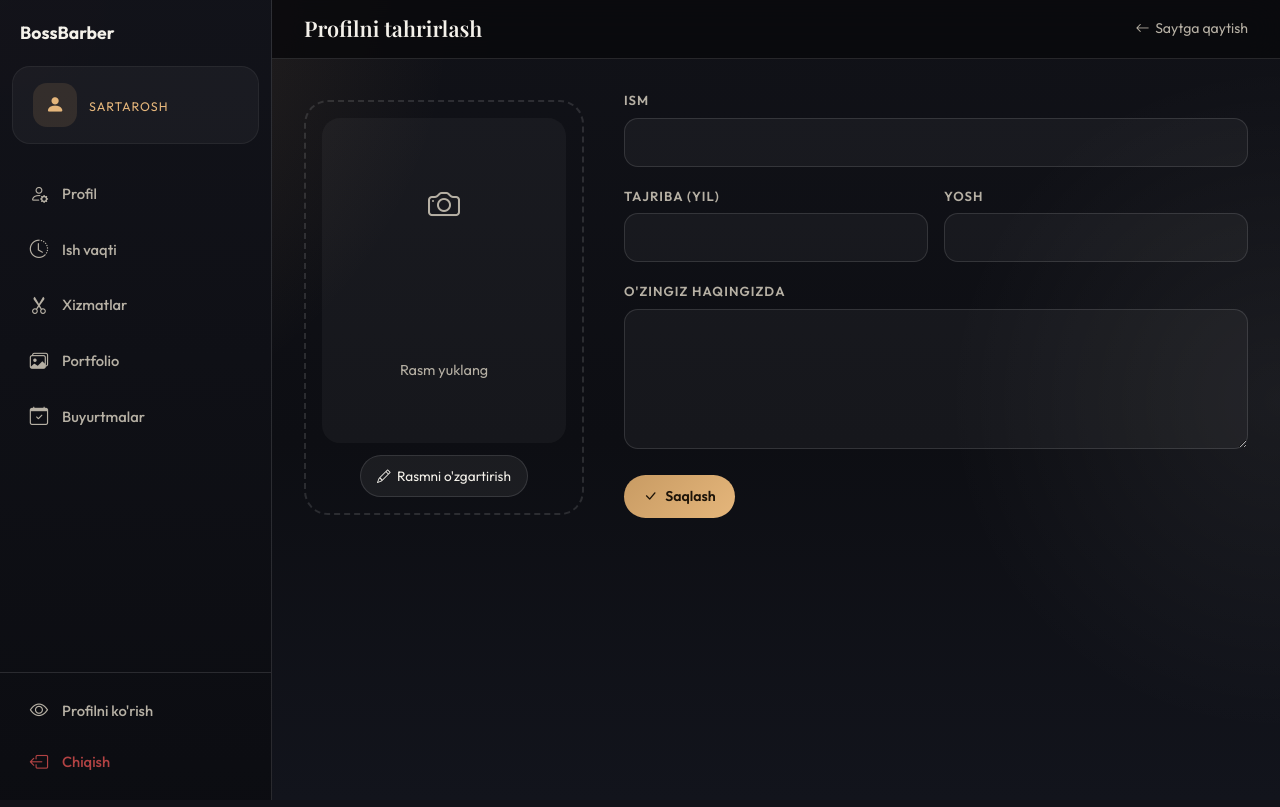
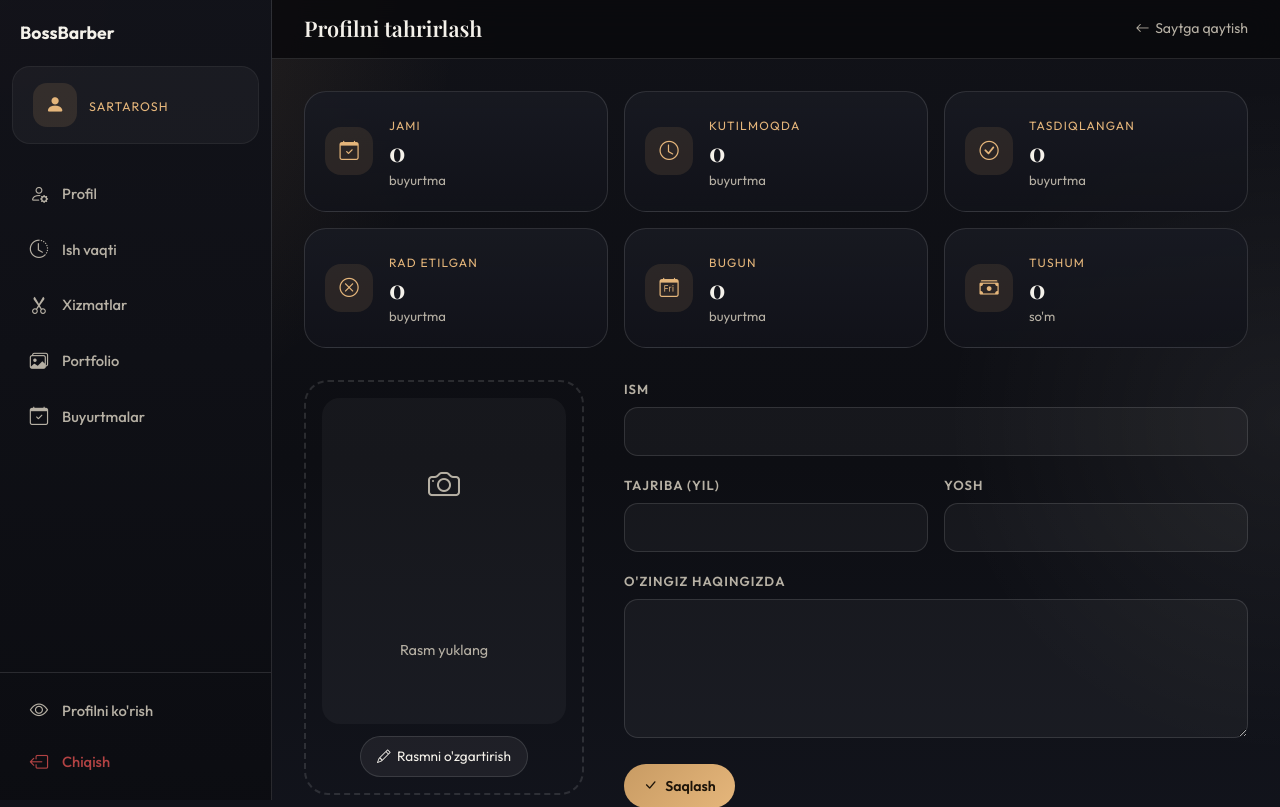
Before and after one commit to zahridd1n/barbershop, a Django app: template frontend/templates/frontend/dashboard_profile.html in a window 1280 px wide. Shown: the top 807 px of the page. Run offline with Django 5.2, Linux system fonts and the light colour scheme; the template is opened without the code that fills it, so the values that code supplies are empty.

Commit message:
Vanixoyat tugadi!

```diff
--- a/config/settings.py
+++ b/config/settings.py
@@ -1,8 +1,8 @@
 
 
 
-BOT_TOKEN = "7768144078:AAEsWuKvlQr1fcA2umEcWy-oQTxOlxftyT0"
-ADMIN_CHAT_ID = "6990611858"
+BOT_TOKEN = "8262661589:AAGTKb-oke5CwcjiHQUoPXOEaEgFiQJHwkQ"
+ADMIN_CHAT_ID = "7198137475"
 SITE_URL = "https://wavy-vaguely-starlet.ngrok-free.dev"
 from pathlib import Path
 
--- a/frontend/static/frontend/css/site.css
+++ b/frontend/static/frontend/css/site.css
@@ -445,6 +445,21 @@ body {
 
 .service-image {
     height: 250px;
+}
+.service-image-placeholder,
+.mini-card-image-placeholder {
+    height: 250px;
+    display: grid;
+    place-items: center;
+    background:rgba(255,255,255,.03);
+    border:1px solid var(--line);
+    color:var(--muted);
+    font-size:2rem;
+    border-radius:20px 20px 0 0;
+}
+.mini-card-image-placeholder {
+    height:180px;
+    border-radius:20px 20px 0 0;
 }
 
 .team-image {
--- a/frontend/templates/frontend/base.html
+++ b/frontend/templates/frontend/base.html
@@ -32,7 +32,7 @@
                         <li class="nav-item"><a class="nav-link" href="{% url 'frontend:services' %}">Xizmatlar</a></li>
                         <li class="nav-item"><a class="nav-link" href="{% url 'frontend:barbers' %}">Ustalar</a></li>
                         <li class="nav-item"><a class="nav-link" href="{% url 'frontend:gallery' %}">Galereya</a></li>
-                        <li class="nav-item ms-lg-2"><a class="btn btn-outline-light" href="https://t.me/test_py_bot" target="_blank">Sartarosh bo'lish</a></li>
+                        <li class="nav-item ms-lg-2"><a class="btn btn-outline-light" href="https://t.me/BossBarber1_bot" target="_blank">Sartarosh bo'lish</a></li>
                         {% if request.user.is_authenticated and request.user.barber %}
                             <li class="nav-item ms-lg-2"><a class="btn btn-outline-light" href="{% url 'frontend:dashboard' %}"><i class="bi bi-grid"></i> Dashboard</a></li>
                         {% endif %}
--- a/frontend/templates/frontend/dashboard_login.html
+++ b/frontend/templates/frontend/dashboard_login.html
@@ -76,7 +76,7 @@
 
             <div class="login-footer">
                 <p>Sartarosh bo'lishni xohlaysizmi?</p>
-                <a href="https://t.me/test_py_bot" target="_blank">
+                <a href="https://t.me/BossBarber1_bot" target="_blank">
                     <i class="bi bi-telegram"></i> Telegram bot orqali ariza qoldiring
                 </a>
             </div>
--- a/frontend/templates/frontend/dashboard_profile.html
+++ b/frontend/templates/frontend/dashboard_profile.html
@@ -5,6 +5,58 @@
 
 {% block content %}
 <div class="dash-section">
+    <!-- STATISTIKA -->
+    <div class="dash-stats-grid" id="statsGrid">
+        <div class="dash-stat-card">
+            <div class="dash-stat-icon"><i class="bi bi-calendar-check"></i></div>
+            <div>
+                <span class="dash-stat-label">Jami</span>
+                <strong class="dash-stat-value" id="statTotal">0</strong>
+                <span class="dash-stat-sub">buyurtma</span>
+            </div>
+        </div>
+        <div class="dash-stat-card">
+            <div class="dash-stat-icon"><i class="bi bi-clock"></i></div>
+            <div>
+                <span class="dash-stat-label">Kutilmoqda</span>
+                <strong class="dash-stat-value" id="statPending">0</strong>
+                <span class="dash-stat-sub">buyurtma</span>
+            </div>
+        </div>
+        <div class="dash-stat-card">
+            <div class="dash-stat-icon"><i class="bi bi-check-circle"></i></div>
+            <div>
+                <span class="dash-stat-label">Tasdiqlangan</span>
+                <strong class="dash-stat-value" id="statApproved">0</strong>
+                <span class="dash-stat-sub">buyurtma</span>
+            </div>
+        </div>
+        <div class="dash-stat-card">
+            <div class="dash-stat-icon"><i class="bi bi-x-circle"></i></div>
+            <div>
+                <span class="dash-stat-label">Rad etilgan</span>
+                <strong class="dash-stat-value" id="statRejected">0</strong>
+                <span class="dash-stat-sub">buyurtma</span>
+            </div>
+        </div>
+        <div class="dash-stat-card">
+            <div class="dash-stat-icon"><i class="bi bi-calendar-day"></i></div>
+            <div>
+                <span class="dash-stat-label">Bugun</span>
+                <strong class="dash-stat-value" id="statToday">0</strong>
+                <span class="dash-stat-sub">buyurtma</span>
+            </div>
+        </div>
+        <div class="dash-stat-card">
+            <div class="dash-stat-icon"><i class="bi bi-cash-stack"></i></div>
+            <div>
+                <span class="dash-stat-label">Tushum</span>
+                <strong class="dash-stat-value" id="statRevenue">0</strong>
+                <span class="dash-stat-sub">so'm</span>
+            </div>
+        </div>
+    </div>
+
     <form id="profileForm" class="dash-profile-form" enctype="multipart/form-data">
         {% csrf_token %}
 
@@ -61,6 +113,25 @@
 
 {% block extra_js %}
 <script>
+    // Statistika yuklash
+    async function loadStats() {
+        const res = await fetch('/api/api28/dashboard/profile/', {
+            credentials: 'same-origin',
+            headers: { 'Accept': 'application/json' }
+        });
+        const data = await res.json();
+        if (data.success && data.stats) {
+            document.getElementById('statTotal').textContent = data.stats.total;
+            document.getElementById('statPending').textContent = data.stats.pending;
+            document.getElementById('statApproved').textContent = data.stats.approved;
+            document.getElementById('statRejected').textContent = data.stats.rejected;
+            document.getElementById('statToday').textContent = data.stats.today;
+            document.getElementById('statRevenue').textContent = data.stats.revenue.toLocaleString('uz-UZ');
+        }
+    }
+
+    loadStats();
+
     const profileForm = document.getElementById('profileForm');
     const profileImage = document.getElementById('profileImage');
     const profilePreview = document.getElementById('profilePreview');
@@ -130,6 +201,7 @@
             const result = await response.json();
             if (result.success) {
                 showToast('Profil muvaffaqiyatli yangilandi!', 'success');
+                loadStats(); // Statistikani yangilash
             } else {
                 showToast('Xatolik: ' + JSON.stringify(result.errors), 'error');
             }
--- a/frontend/templates/frontend/home.html
+++ b/frontend/templates/frontend/home.html
@@ -116,7 +116,13 @@
             {% for service in services %}
                 <div class="col-md-6 col-xl-4">
                     <article class="service-card">
+                        {% if service.image %}
                         <img src="{{ service.image.url }}" alt="{{ service.name }}" class="service-image">
+                        {% else %}
+                        <div class="service-image service-image-placeholder">
+                            <i class="bi bi-scissors"></i>
+                        </div>
+                        {% endif %}
                         <div class="service-body">
                             <div class="d-flex justify-content-between align-items-start gap-3">
                                 <div>
--- a/frontend/templates/frontend/login.html
+++ b/frontend/templates/frontend/login.html
@@ -41,7 +41,7 @@
 
                     <div class="login-footer mt-4">
                         <p class="text-center mb-0">
-                            <a href="https://t.me/test_py_bot" target="_blank">Sartarosh bo'lish</a> uchun Telegram bot orqali ro'yxatdan o'ting.
+                            <a href="https://t.me/BossBarber1_bot" target="_blank">Sartarosh bo'lish</a> uchun Telegram bot orqali ro'yxatdan o'ting.
                         </p>
                     </div>
                 </div>
```
Also changed, not shown: barber/views.py (+19 -1 lines), frontend/templates/frontend/services.html (+12 -0 lines), db.sqlite3, media/services/photo_2026-04-29_01-49-41.jpg (added).
